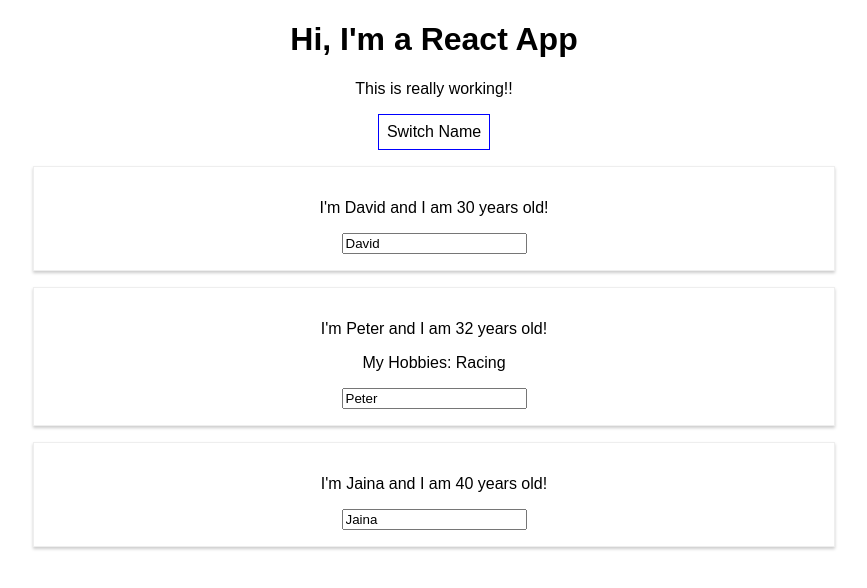
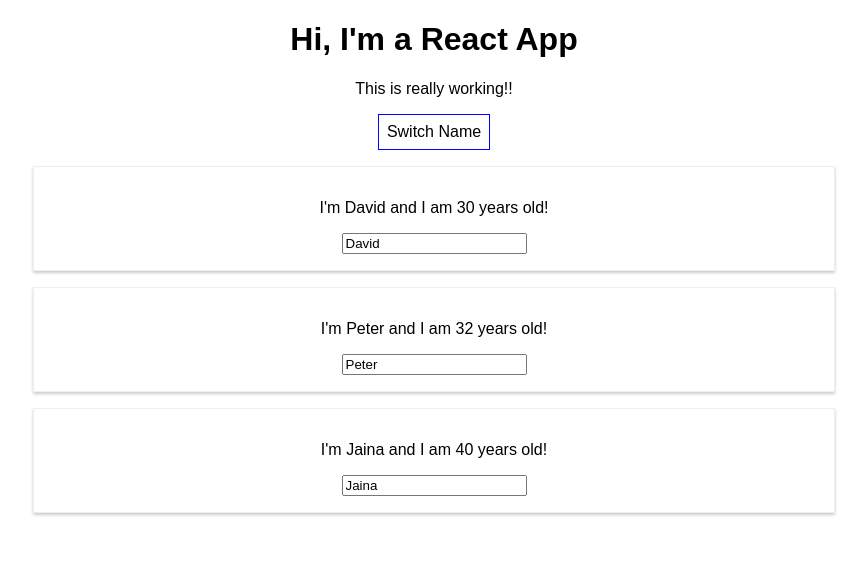
Before and after one commit to victorloo/playground-react, a React (Create React App) app: page / in a window 1280 px wide. Both pictures are taken after a click on the button "Switch Name". Shown: the top 588 px of the page, without its empty margins (206-1073 px from the left). Built offline with nearby package versions, Linux system fonts and the light colour scheme.

Commit message:
Outputting Lists by map

```diff
--- a/src/App.js
+++ b/src/App.js
@@ -51,17 +51,13 @@
     if (this.state.showPersons === true) {
       persons = (
         <div>
-          <Person
-            name={this.state.persons[0].name}
-            age={this.state.persons[0].age} />
-          <Person
-            name={this.state.persons[1].name}
-            age={this.state.persons[1].age}
-            click={this.switchNameHandler.bind(this, 'President Garrison')}
-            changed={this.nameChangeHandler} >My Hobbies: Racing</Person>
-          <Person
-            name={this.state.persons[2].name}
-            age={this.state.persons[2].age} />
+          {this.state.persons.map(person => {
+            return (
+              <Person
+                name={person.name}
+                age={person.age} />
+            )
+          })}
         </div>
       )
     }
```
